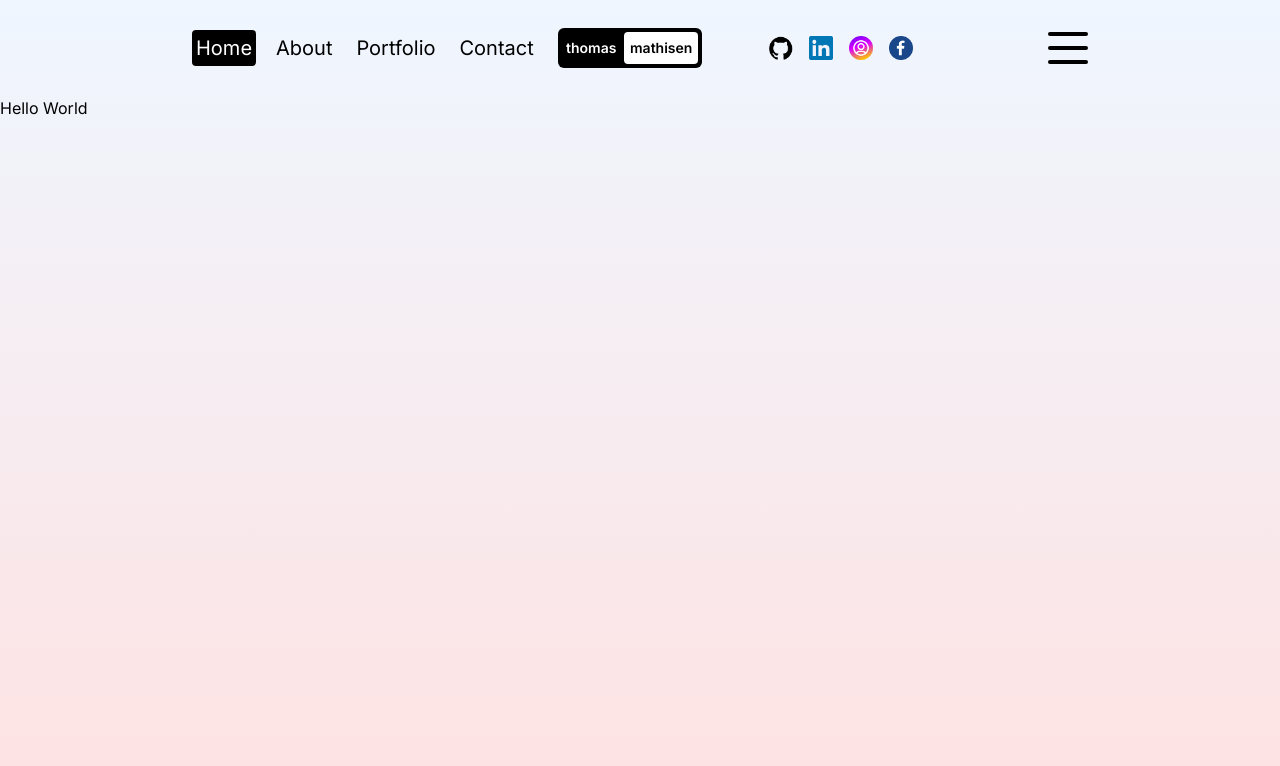
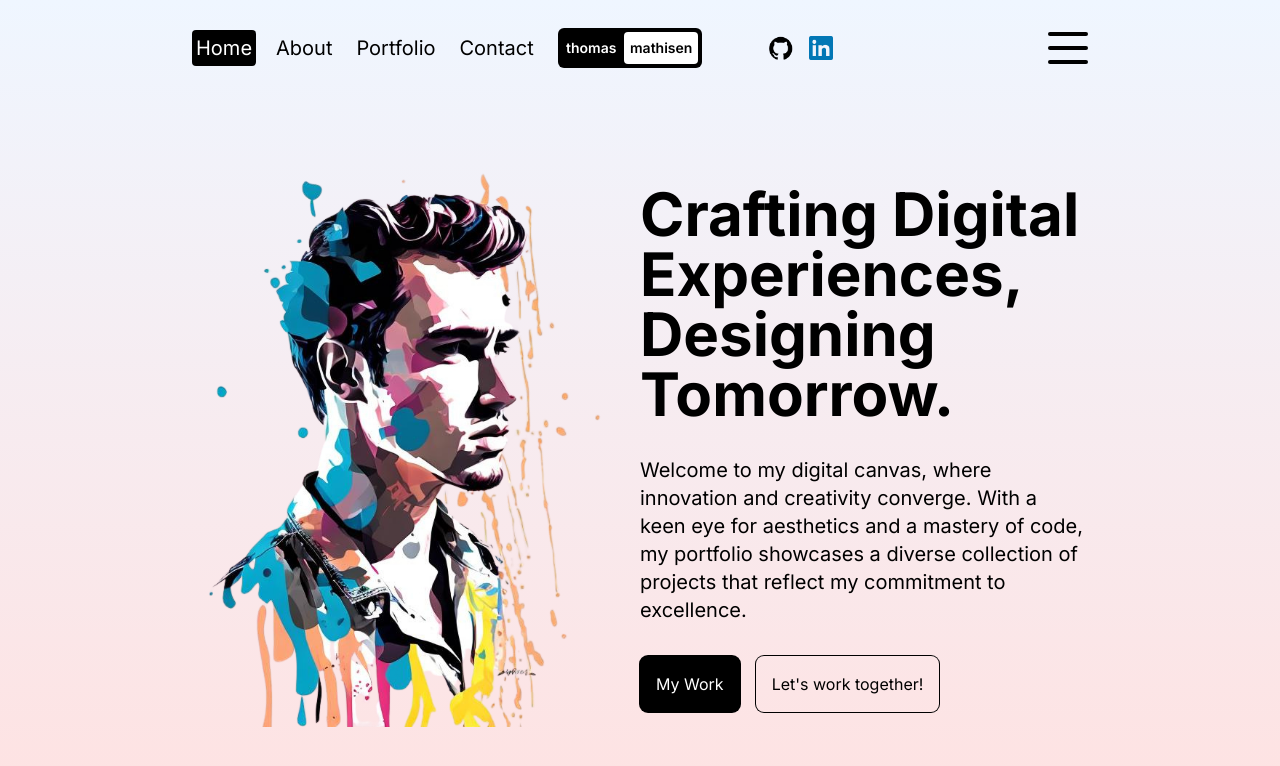
Before and after one commit to ThomassMathisen/next-portfolio, a Next.js app: page / in a window 1280 px wide. Shown: the top 766 px of the page. Built offline with nearby package versions, Linux system fonts and the light colour scheme.

Commit message:
Design homepage and adds framer motion

```diff
--- a/src/app/components/Navbar.jsx
+++ b/src/app/components/Navbar.jsx
@@ -44,12 +44,6 @@
         <Link href="/">
           <Image src="/linkedin.png" alt="" width={24} height={24} />
         </Link>
-        <Link href="/">
-          <Image src="/instagram.png" alt="" width={24} height={24} />
-        </Link>
-        <Link href="/">
-          <Image src="/facebook.png" alt="" width={24} height={24} />
-        </Link>
       </div>
       {/* Responsive Menu */}
       <div className="md:hidden"></div>
--- a/src/app/page.js
+++ b/src/app/page.js
@@ -1,3 +1,51 @@
-export default function Home() {
-  return <div>Hello World</div>;
+"use client";
+
+import Image from "next/image";
+import Link from "next/link";
+import { motion } from "framer-motion";
+
+export default function HomePage() {
+  return (
+    <motion.div
+      className="h-full"
+      initial={{ y: "-200vh" }}
+      animate={{ y: "0%" }}
+      transition={{ duration: 1 }}
+    >
+      <div className="h-full flex flex-col lg:flex-row px-4 sm:px-8 md:px-12 lg:px-20 xl:px-48 ">
+        {/* Image Container */}
+        <div className="h-1/2 lg:h-full lg:w-1/2 relative">
+          <Image src="/hero.png" alt="" fill className="object-contain" />
+        </div>
+        {/* Text Container */}
+        <div className="h-1/2 lg:h-full lg:w-1/2 flex flex-col gap-8 item-center justify-center">
+          {/* Title */}
+          <h1 className="text:4xl md:text-6xl font-bold">
+            Crafting Digital Experiences, Designing Tomorrow.
+          </h1>
+          {/* Description */}
+          <p className="md:text-xl">
+            {" "}
+            Welcome to my digital canvas, where innovation and creativity
+            converge. With a keen eye for aesthetics and a mastery of code, my
+            portfolio showcases a diverse collection of projects that reflect my
+            commitment to excellence.
+          </p>
+          {/* Buttons */}
+          <div className="w-full flex gap-4">
+            <Link href="/portfolio">
+              <button className="p-4 rounded-lg ring-1 ring-black bg-black text-white">
+                My Work
+              </button>
+            </Link>
+            <Link href="/contact">
+              <button className="p-4 rounded-lg ring-1 ring-black">
+                Let's work together!
+              </button>
+            </Link>
+          </div>
+        </div>
+      </div>
+    </motion.div>
+  );
 }
```
Also changed, not shown: package.json (+6 -5 lines), 1 other file (tests, documents, lock files or other folders).
